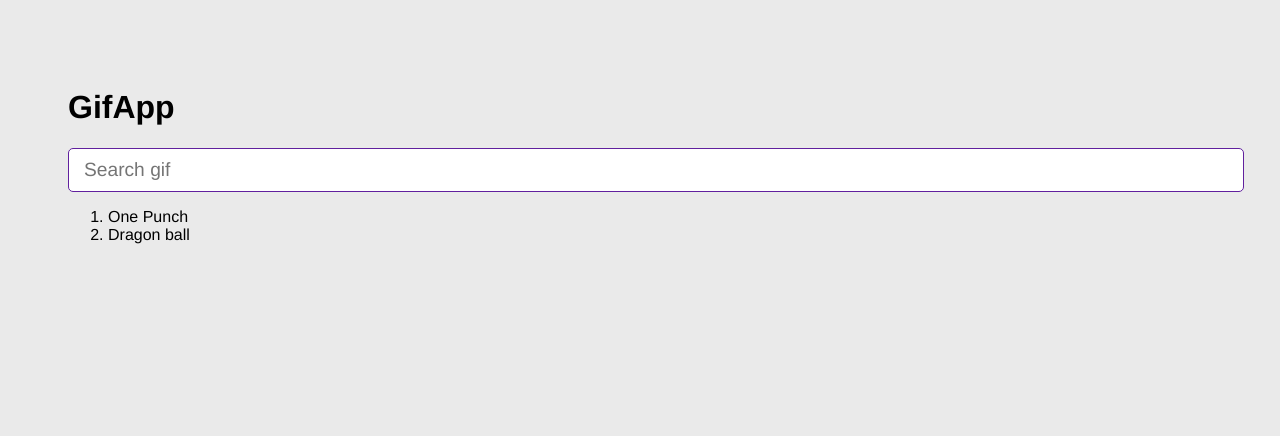
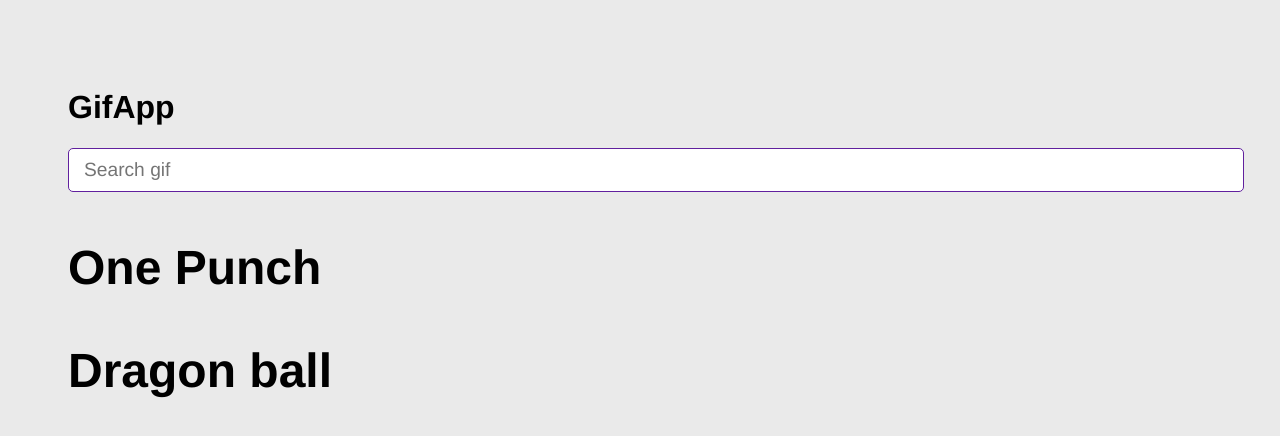
Before and after one commit to emmanueltamburini/gifs-react-app, a React (Vite) app: page / in a window 1280 px wide. Shown: the top 436 px of the page. Built offline with nearby package versions, Linux system fonts and the light colour scheme.

Commit message:
GridGif component has added

```diff
--- /dev/null
+++ b/src/Components/GridGif/index.tsx
@@ -0,0 +1,10 @@
+interface Props {
+    category: string;
+}
+export const GridGif = ({category}:Props) => {
+  return (
+    <>
+        <h3>{category}</h3>
+    </>
+  );
+}
--- a/src/GifApp.tsx
+++ b/src/GifApp.tsx
@@ -1,5 +1,6 @@
 import { useState } from "react";
 import AddCategory from "./Components/AddCategory";
+import { GridGif } from "./Components/GridGif";
 
 const GifApp = () => {
   const [categories, setCategories] = useState<string[]>(['One Punch', 'Dragon ball']);
@@ -16,10 +17,7 @@ const GifApp = () => {
     <>
         <h1>GifApp</h1>
         <AddCategory onAdd={onAddCategory}/>
-
-        <ol>
-            {categories.map(element => <li key={element}>{element}</li>)}
-        </ol>
+        {categories.map(element => <GridGif key={element} category={element}/>)}
     </>
   )
 }
```
